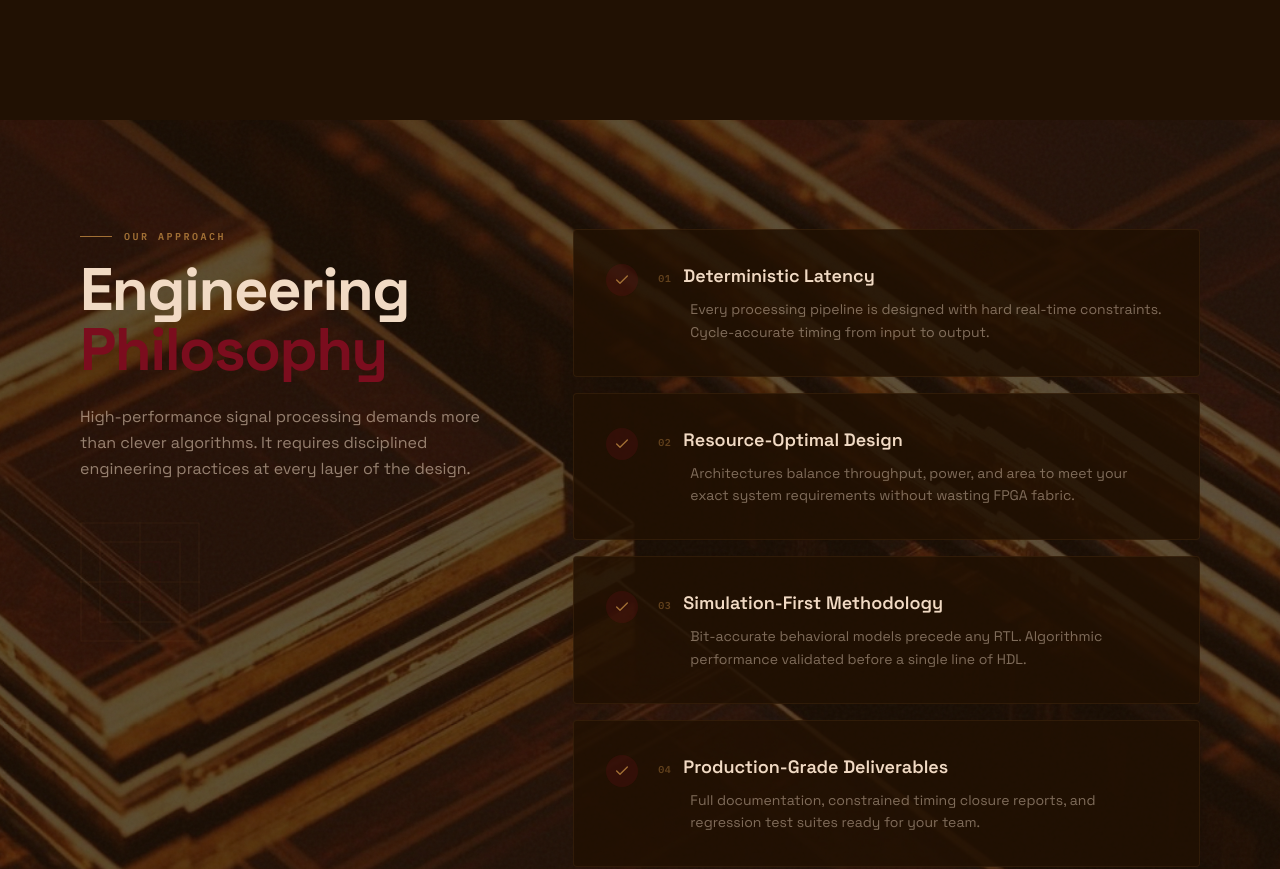
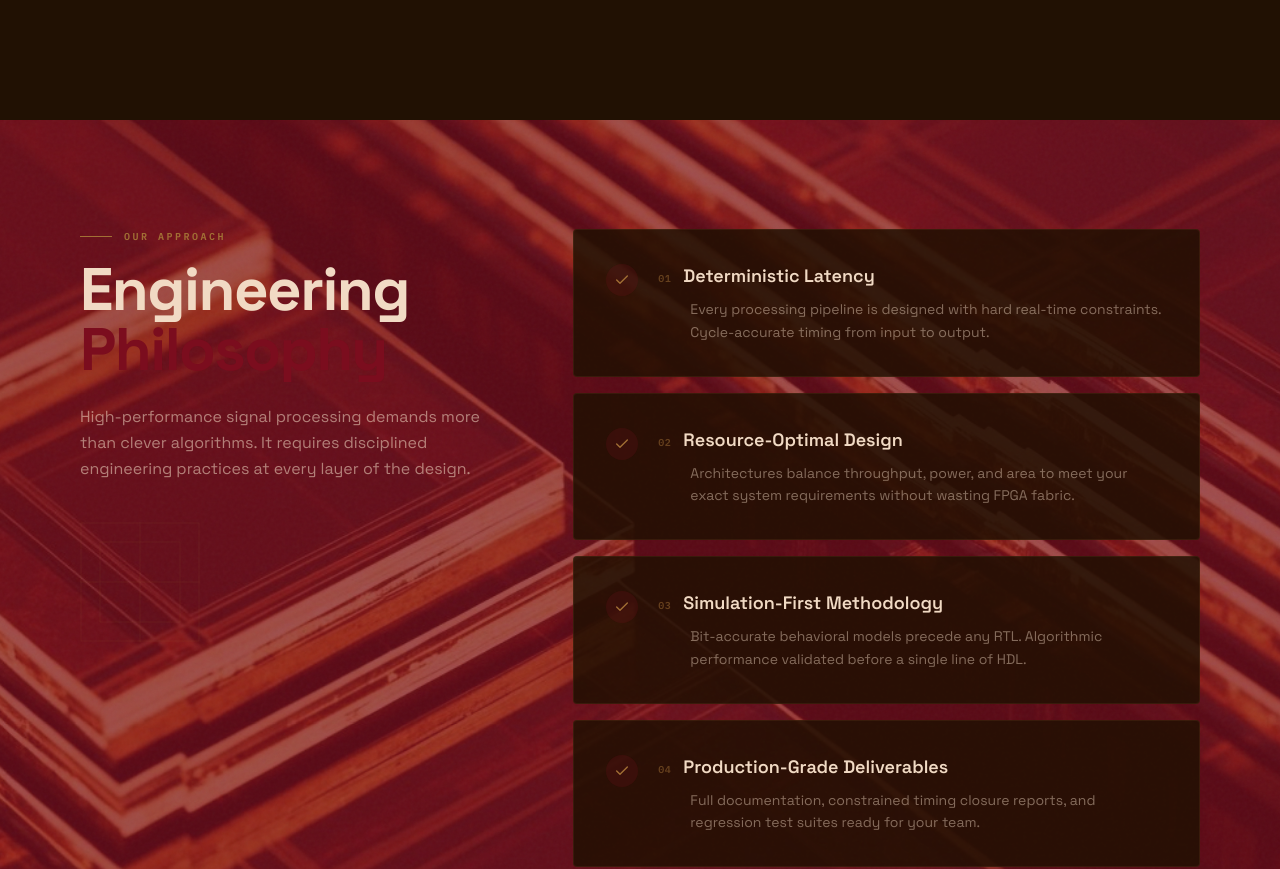
Before and after one commit to CBiedenstein/Rank4-Website, a Next.js app: page / in a window 1280 px wide. Shown: the part 6680-7549 px from the top of the page. Built offline with nearby package versions, Linux system fonts and the light colour scheme.

Commit message:
feat: change philosophy section overlay to crimson red
Update overlay color to match hero section accent for brand consistency.

```diff
--- a/components/capabilities-philosophy.tsx
+++ b/components/capabilities-philosophy.tsx
@@ -340,12 +340,12 @@ function Philosophy() {
           />
         </div>
 
-        {/* Dark overlay that deepens on scroll */}
+        {/* Crimson overlay that deepens on scroll */}
         <div
           className="absolute inset-0"
           style={{
-            backgroundColor: "#211103",
-            opacity: 0.6 + philProgress * 0.2,
+            backgroundColor: "#7B0D1E",
+            opacity: 0.55 + philProgress * 0.25,
           }}
           aria-hidden="true"
         />
```
